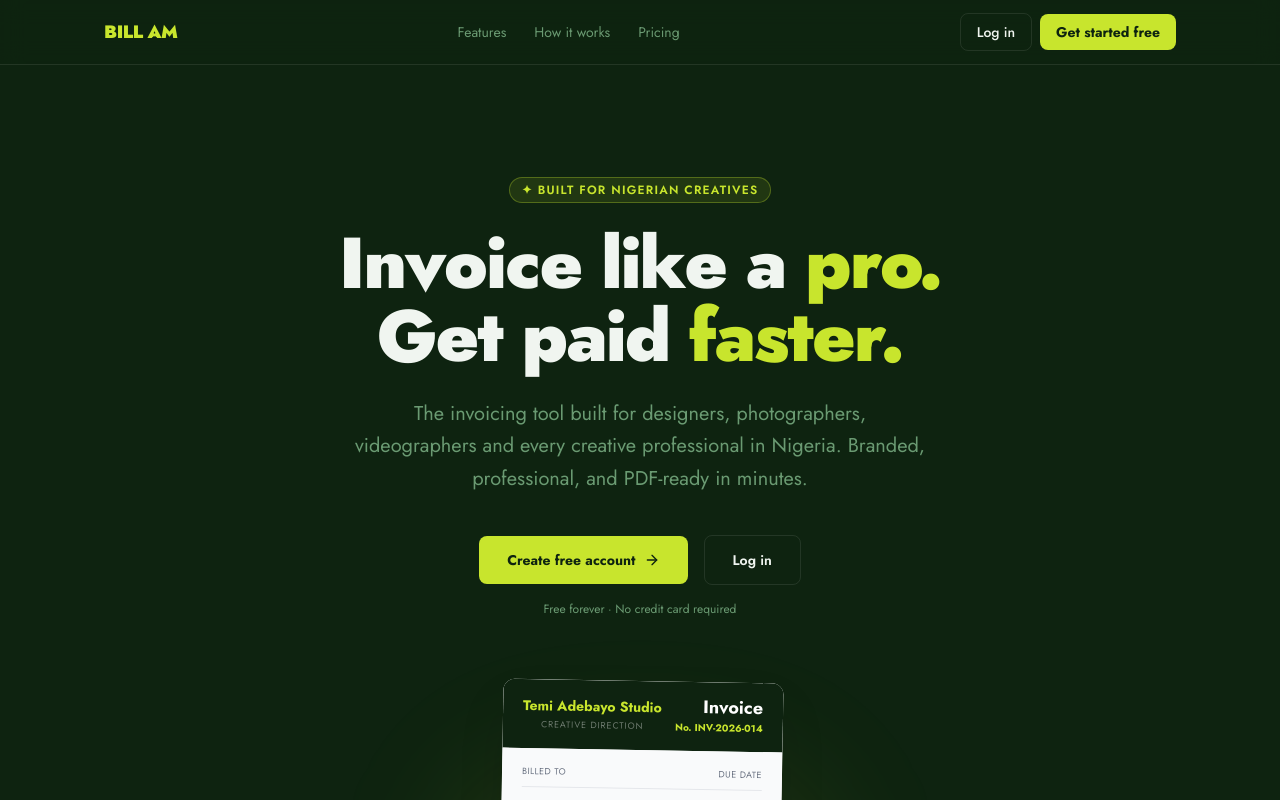
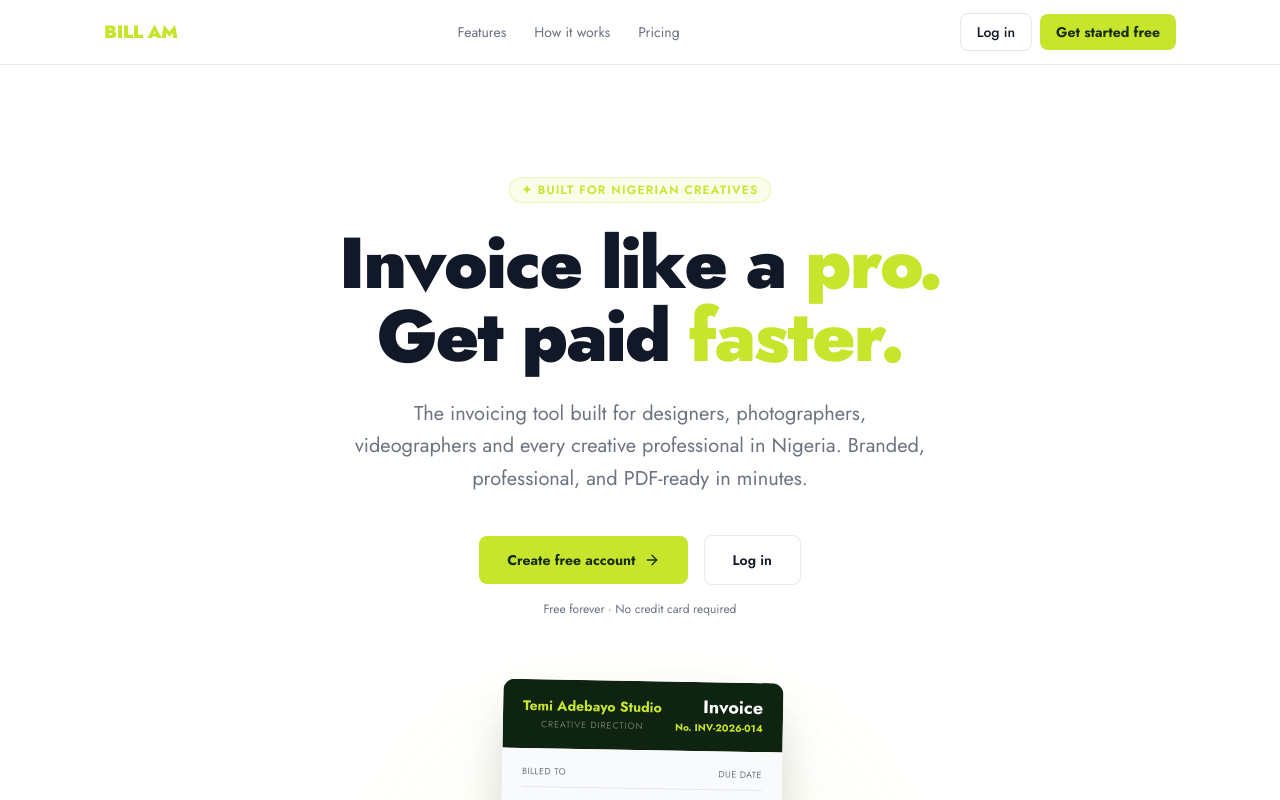
Before and after one commit to Drealguy/billam, a Next.js app: page / in a window 1280 px wide. Shown: the top 800 px of the page. Built offline with nearby package versions, Linux system fonts and the light colour scheme.

Commit message:
feat: switch to white light theme, fix settings save error

```diff
--- a/app/globals.css
+++ b/app/globals.css
@@ -44,51 +44,30 @@
   --color-lime-dark: var(--lime-dark);
 }
 
-/* BILL AM — dark forest green + lime */
+/* BILL AM — white + lime */
 :root {
-  --background: #0e2310;
-  --foreground: #f0f5f0;
-  --card: #172e19;
-  --card-foreground: #f0f5f0;
-  --popover: #1d3820;
-  --popover-foreground: #f0f5f0;
+  --background: #ffffff;
+  --foreground: #111827;
+  --card: #f9fafb;
+  --card-foreground: #111827;
+  --popover: #ffffff;
+  --popover-foreground: #111827;
   --primary: #c8e52d;
-  --primary-foreground: #0e2310;
-  --secondary: #1d3820;
-  --secondary-foreground: #f0f5f0;
-  --muted: #1a3020;
-  --muted-foreground: #6a9a72;
+  --primary-foreground: #1a2e05;
+  --secondary: #f3f4f6;
+  --secondary-foreground: #111827;
+  --muted: #f3f4f6;
+  --muted-foreground: #6b7280;
   --accent: #c8e52d;
-  --accent-foreground: #0e2310;
-  --destructive: #e05555;
-  --border: rgba(255,255,255,0.09);
-  --input: rgba(255,255,255,0.08);
+  --accent-foreground: #1a2e05;
+  --destructive: #dc2626;
+  --border: #e5e7eb;
+  --input: #f9fafb;
   --ring: #c8e52d;
   --radius: 0.5rem;
 
   --lime: #c8e52d;
   --lime-dark: #a8c520;
-}
-
-.dark {
-  --background: #0e2310;
-  --foreground: #f0f5f0;
-  --card: #172e19;
-  --card-foreground: #f0f5f0;
-  --popover: #1d3820;
-  --popover-foreground: #f0f5f0;
-  --primary: #c8e52d;
-  --primary-foreground: #0e2310;
-  --secondary: #1d3820;
-  --secondary-foreground: #f0f5f0;
-  --muted: #1a3020;
-  --muted-foreground: #6a9a72;
-  --accent: #c8e52d;
-  --accent-foreground: #0e2310;
-  --destructive: #e05555;
-  --border: rgba(255,255,255,0.09);
-  --input: rgba(255,255,255,0.08);
-  --ring: #c8e52d;
 }
 
 @layer base {
--- a/app/layout.tsx
+++ b/app/layout.tsx
@@ -20,7 +20,7 @@ export default function RootLayout({
   children: React.ReactNode;
 }>) {
   return (
-    <html lang="en" className={`${jost.variable} h-full dark`}>
+    <html lang="en" className={`${jost.variable} h-full`}>
       <body className="min-h-full bg-background text-foreground antialiased">
         {children}
       </body>
--- a/components/settings-form.tsx
+++ b/components/settings-form.tsx
@@ -90,8 +90,7 @@ export function SettingsForm({ profile, userId }: Props) {
 
     const { error: err } = await supabase
       .from("profiles")
-      .upsert({
-        id: userId,
+      .update({
         full_name: fullName,
         business_name: businessName,
         business_tagline: tagline,
@@ -103,7 +102,8 @@ export function SettingsForm({ profile, userId }: Props) {
         bank_name: bankName,
         account_number: accountNumber,
         account_name: accountName,
-      });
+      })
+      .eq("id", userId);
 
     setSaving(false);
     if (err) { setError(err.message); return; }
```
